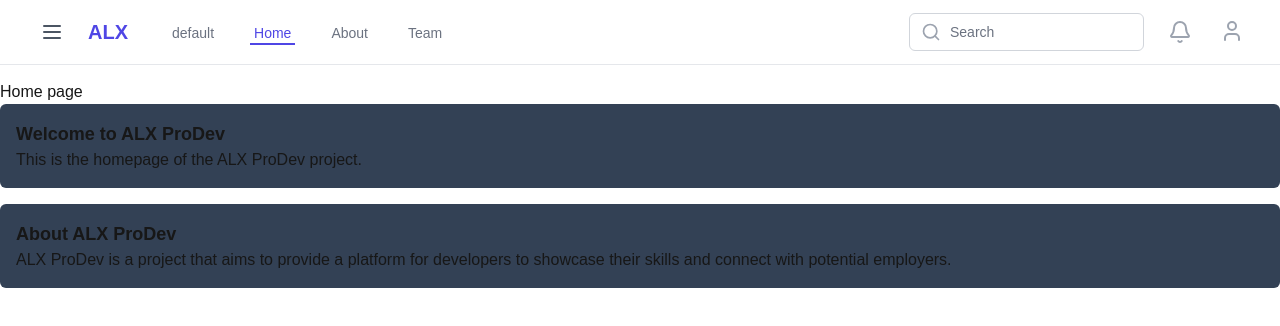
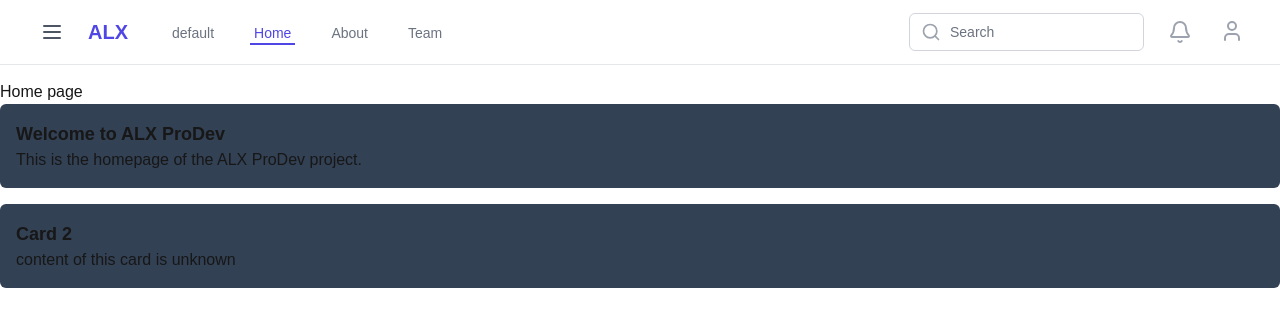
Before and after one commit to Henryno111/alx-project-0x02-setup, a Next.js app in the folder alx-project-0x02/: page /home in a window 1280 px wide. Shown: the top 326 px of the page. Built offline with nearby package versions, Linux system fonts and the light colour scheme.

Commit message:
changed card title

```diff
--- a/alx-project-0x02/pages/home.tsx
+++ b/alx-project-0x02/pages/home.tsx
@@ -11,7 +11,7 @@
         <h1>Home page</h1>
         <div className='space-y-4'>
         <Card title="Welcome to ALX ProDev" content="This is the homepage of the ALX ProDev project." />
-        <Card title="About ALX ProDev" content="ALX ProDev is a project that aims to provide a platform for developers to showcase their skills and connect with potential employers." />
+        <Card title="Card 2" content="content of this card is unknown" />
         </div>
         </main>
     </div>
```
